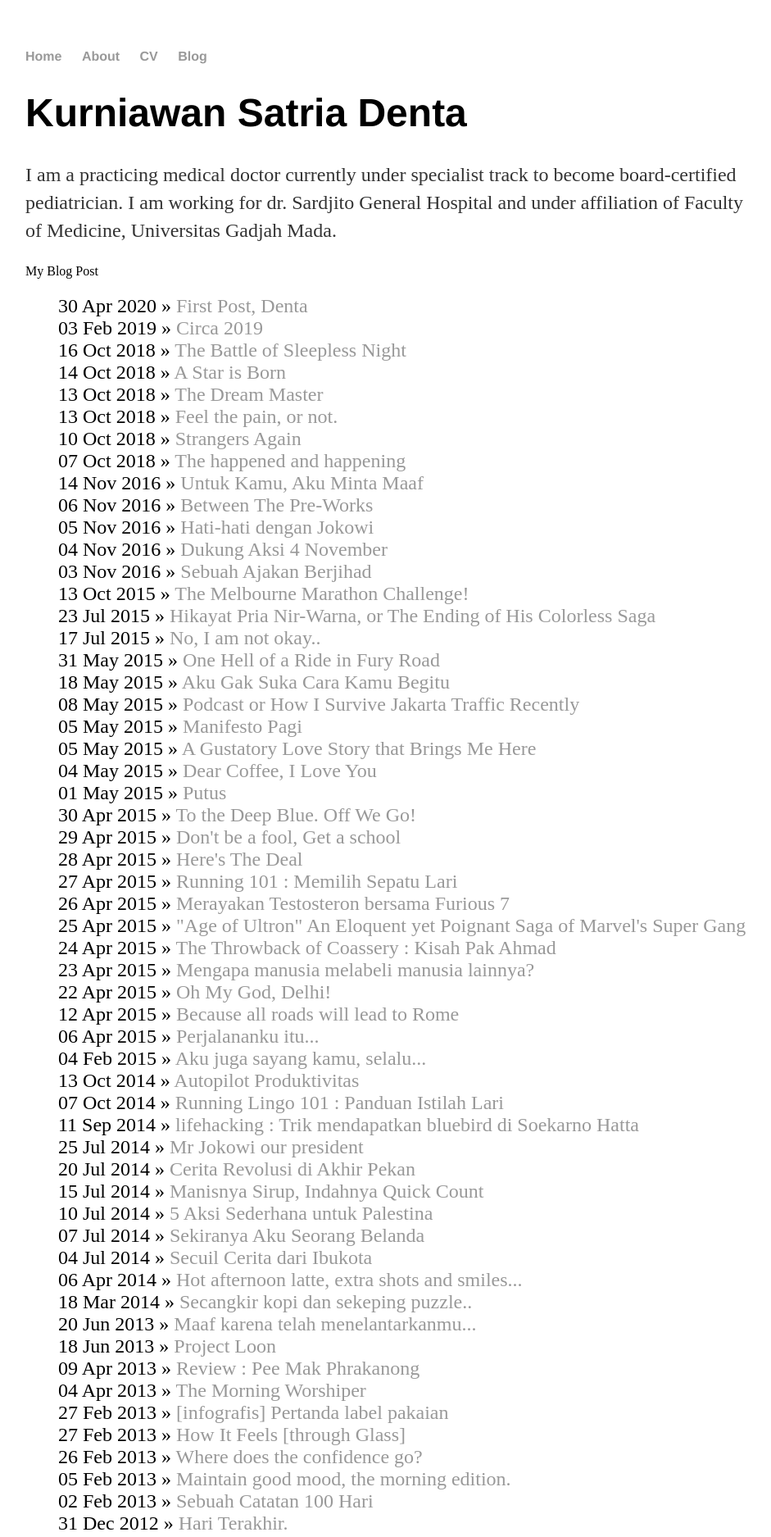
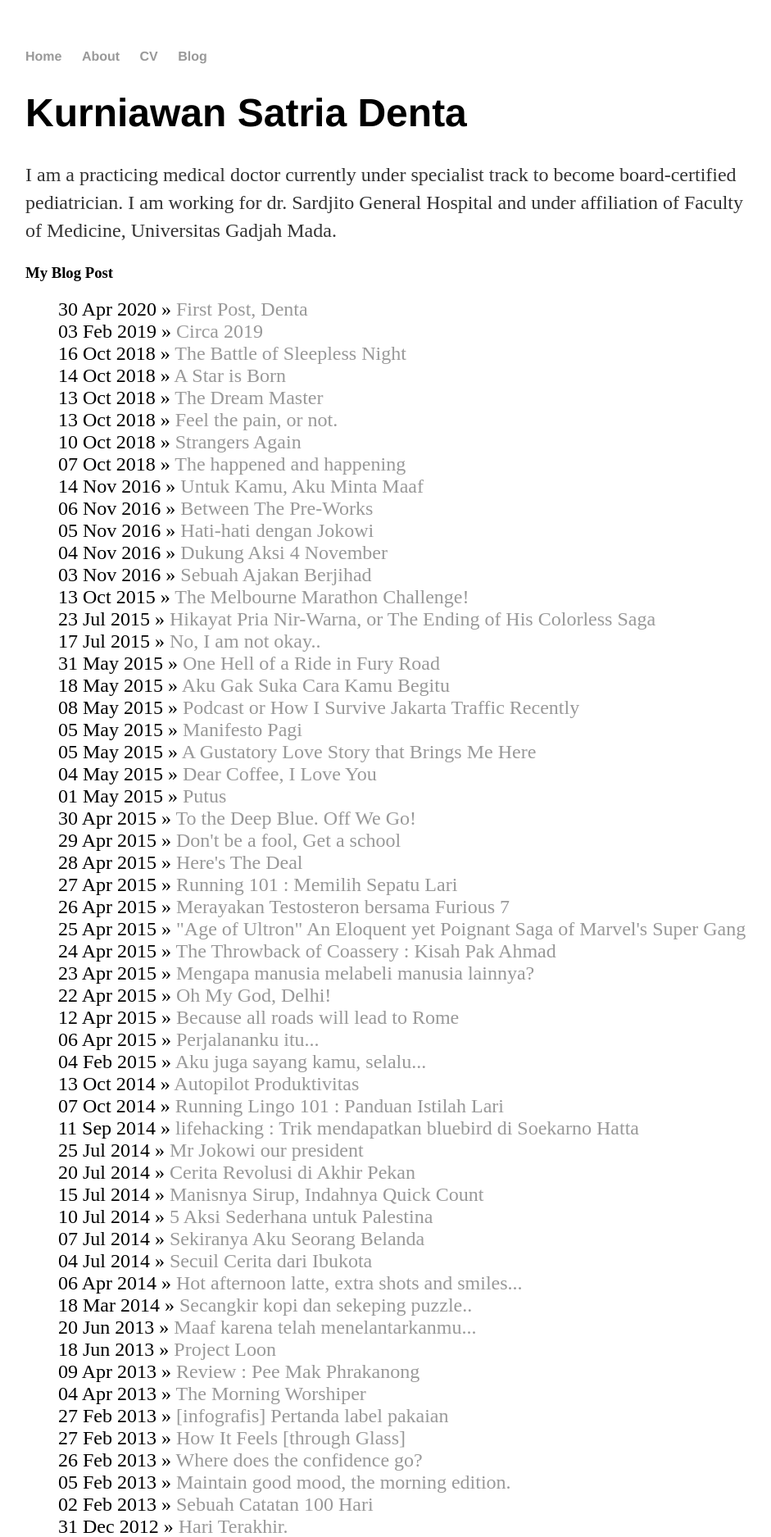
Before and after one commit to sdenta/sdenta.github.io, a Jekyll site: the page built from index.html, in a window 1280 px wide. Shown: the top 1875 px of the page at 82% size, without its empty margins (161-1102 px from the left). Built offline with Jekyll 4.4.1, drawn with Linux system fonts in a browser that asks for light colours.

Commit message:
div class blurb

```diff
--- a/index.html
+++ b/index.html
@@ -6,8 +6,7 @@
 	<h1>Kurniawan Satria Denta</h1>
 	<p>I am a practicing medical doctor currently under specialist track to become board-certified pediatrician. I am working for dr. Sardjito General Hospital and under affiliation of Faculty of Medicine, Universitas Gadjah Mada. </p>
 </div><!-- /.blurb -->
-<div class="blurb'>"
-<h3>My Blog Post</h3>
+	<h3>My Blog Post</h3>
 	<ul class="posts">
 
 	  {% for post in site.posts %}
```
